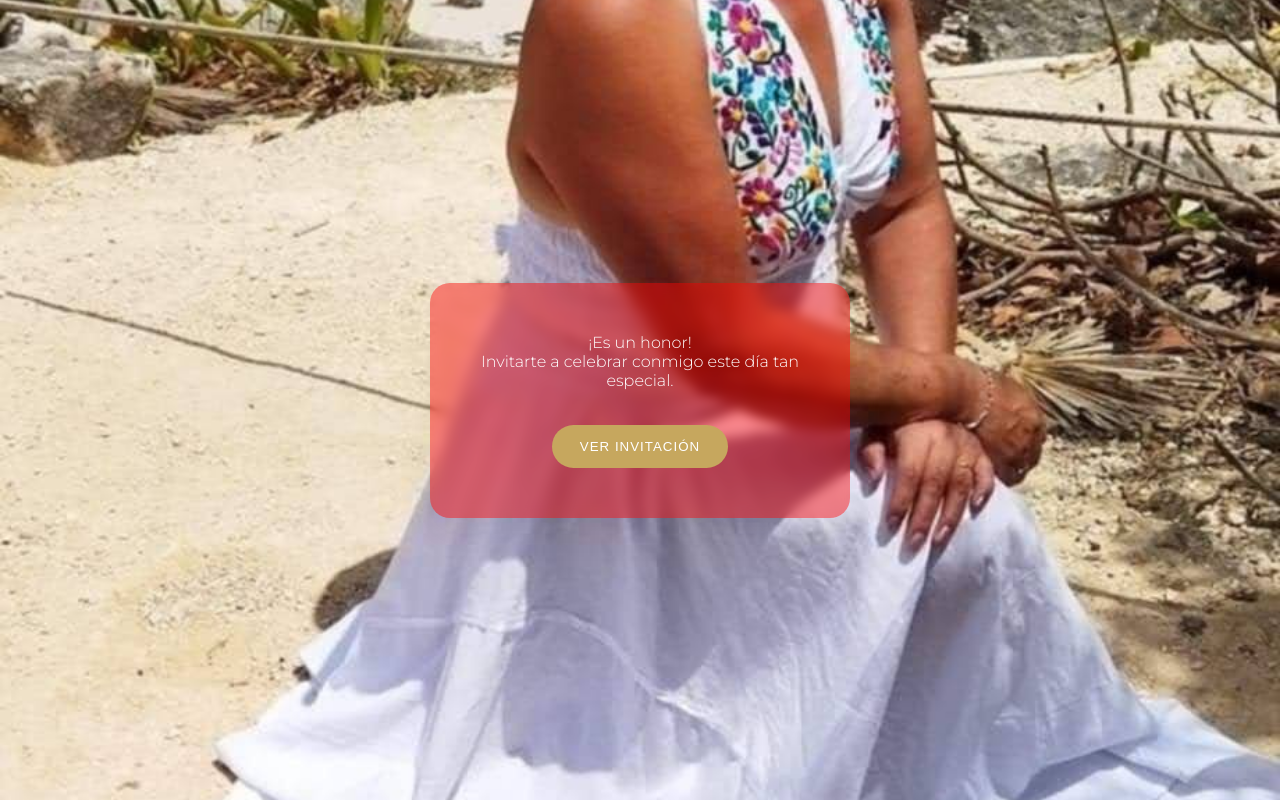
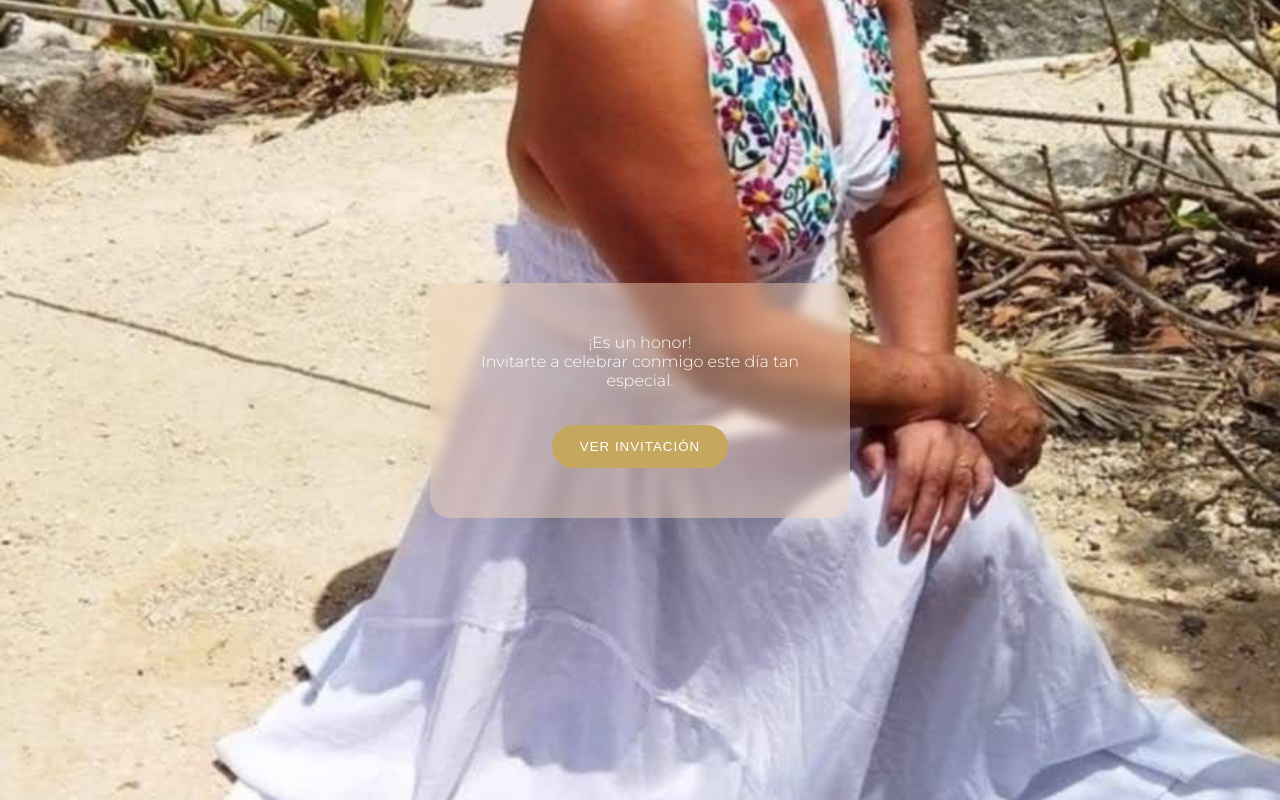
Before and after one commit to jesus-omar/invitacion-60, a website: page public/index.html in a window 1280 px wide. Drawn offline with Linux system fonts and the light colour scheme.

Commit message:
Cambio color caja bienvenida

```diff
--- a/public/style.css
+++ b/public/style.css
@@ -185,7 +185,7 @@ button:hover {
 
 #acceso .card,
 #bienvenida .card {
-  background: rgba(250, 3, 3, 0.45); /* negro transparente */
+  background: rgba(240, 209, 180, 0.45); /* negro transparente */
   backdrop-filter: blur(6px);
   color: white;
 }
```
